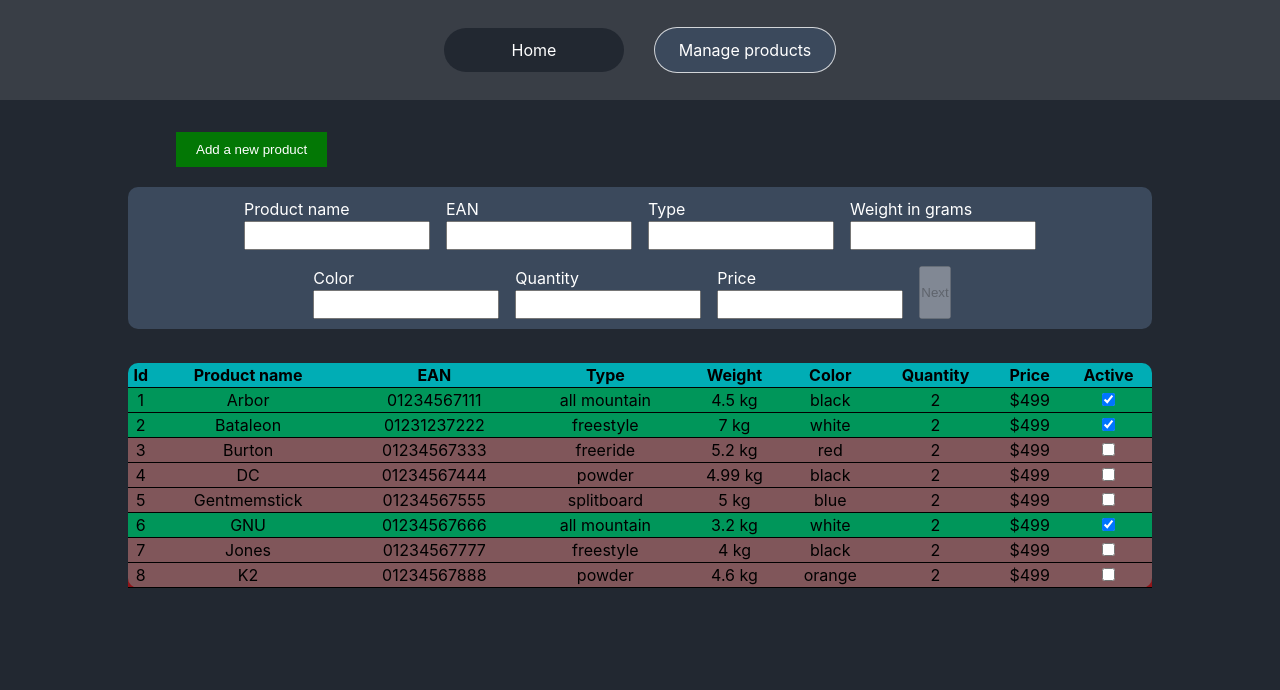
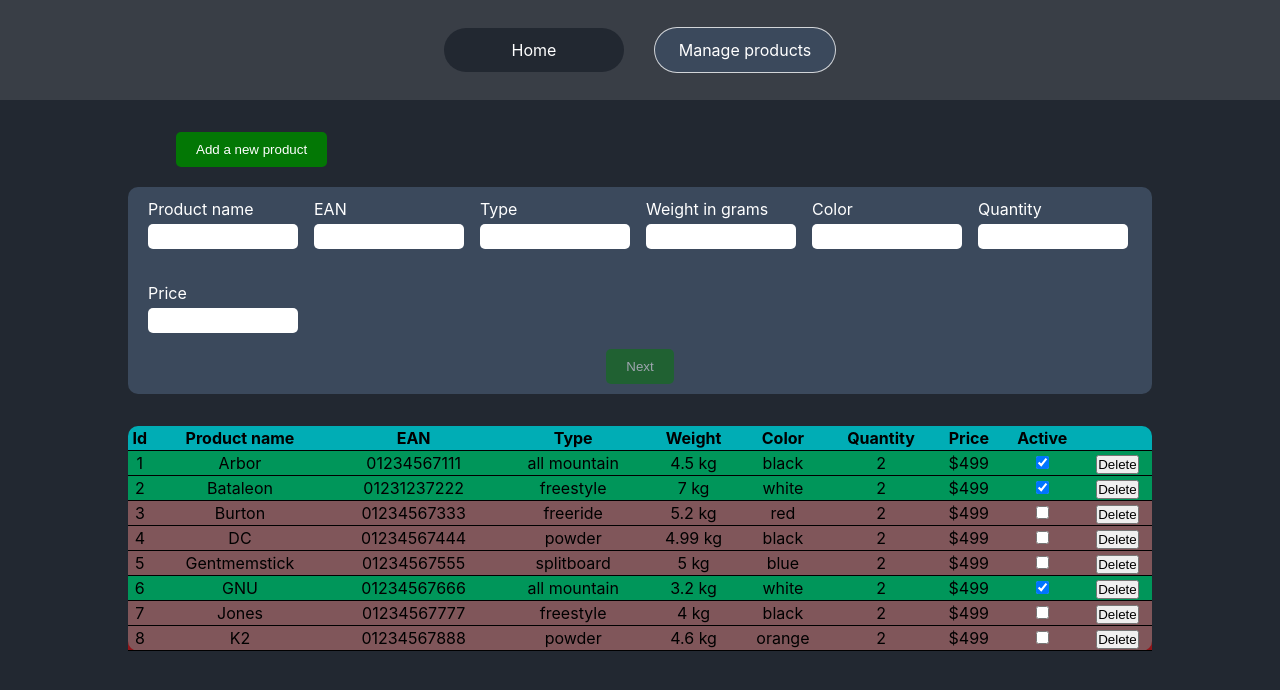
Before and after one commit to Clawetoora/react-typescript-warehouse-managing-system, a React (Vite) app: page /products in a window 1280 px wide. Both pictures are taken after a click on the button "Add a new product". Shown: the top 690 px of the page. Built offline with nearby package versions, Linux system fonts and the light colour scheme.

Commit message:
added delete function, and styled add new product form a bit

```diff
--- a/src/App.scss
+++ b/src/App.scss
@@ -1,11 +1,11 @@
+* {
+  margin: 0;
+  padding: 0;
+}
 #root {
   max-width: 1280px;
   margin: 0 auto;
   text-align: center;
-}
-* {
-  margin: 0;
-  padding: 0;
 }
 
 .App {
--- a/src/components/AddNewProductForm.module.scss
+++ b/src/components/AddNewProductForm.module.scss
@@ -1,20 +1,35 @@
+.container {
+  background-color: #3b495c;
+  padding: 10px 20px;
+  border-radius: 10px;
+  margin-bottom: 1rem;
+  margin-top: 20px;
+  display: flex;
+  flex-direction: column;
+  align-items: center;
+}
 .form {
-  margin-top: 20px;
-  background-color: #3b495c;
   display: flex;
   flex-wrap: wrap;
-  justify-content: center;
+  // justify-content: center;
   gap: 1rem;
-  padding: 10px 20px;
-  border-radius: 10px;
+  row-gap: 2rem;
+  margin: 0 auto;
+  margin-bottom: 1rem;
   .input-container {
     color: White;
     display: flex;
     flex-direction: column;
     text-align: left;
+    width: 150px;
+    position: relative;
+
     input {
+      margin-top: 3px;
       padding-left: 5px;
       height: 25px;
+      border: none;
+      border-radius: 5px;
       &::placeholder {
         padding-left: 5px;
         color: rgba(255, 255, 255, 0.438);
@@ -24,8 +39,52 @@
 }
 
 .validation {
+  position: absolute;
   text-align: center;
   margin-top: 3px;
   font-size: 12px;
   color: red;
+  z-index: 1;
+  top: 50px;
+  &-hidden {
+    position: absolute;
+    top: 50px;
+    text-align: center;
+    margin-top: 3px;
+    font-size: 12px;
+    color: red;
+    z-index: 1;
+    opacity: 0;
+  }
 }
+
+.button {
+  text-decoration: none;
+  color: white;
+  background-color: rgba(0, 128, 0, 0.9);
+  padding: 10px 20px;
+  transition: all 0.3s;
+  text-align: center;
+  border: none;
+  border-radius: 5px;
+  &:visited {
+    color: white;
+  }
+  &:hover {
+    transform: translateY(-3px);
+    box-shadow: 0 10px 20px rgba(0, 0, 0, 0.4);
+  }
+  &:active {
+    transform: translateY(-1px);
+    box-shadow: 0 10px 10px rgba(0, 0, 0, 0.4);
+  }
+  &:disabled {
+    opacity: 0.5;
+    background-color: rgba(0, 128, 0, 0.9);
+    transition: all 1s;
+    &:hover {
+      transform: none;
+      box-shadow: none;
+    }
+  }
+}
--- a/src/components/AddNewProductForm.tsx
+++ b/src/components/AddNewProductForm.tsx
@@ -5,7 +5,7 @@
 interface Product {
   id: number;
   name: string;
-  ean: number;
+  ean: number | string;
   type: string;
   weight: number;
   color: string;
@@ -28,7 +28,7 @@
   const [newProduct, setNewProduct] = useState<Product>({
     id: 0,
     name: "",
-    ean: 0,
+    ean: "",
     type: "",
     weight: 0,
     color: "",
@@ -55,6 +55,7 @@
   // }, [products]);
 
   return (
+    <div className={styles.container}>
       <form action="" className={styles.form}>
         <div className={styles["input-container"]}>
           <label htmlFor="product-name">Product name</label>
@@ -83,10 +84,14 @@
           {touched ? (
             newProduct?.ean.toString().length != 10 ? (
               <p className={styles.validation}>
-              Code length: {newProduct?.ean.toString().length} must be 10 digits
+                Code length: {newProduct?.ean.toString().length}, must be 10
+                digits.
               </p>
             ) : (
-            ""
+              <p className={styles["validation-hidden"]}>
+                Code length: {newProduct?.ean.toString().length}, must be 10
+                digits.
+              </p>
             )
           ) : (
             ""
@@ -155,7 +160,9 @@
             min={0}
           />
         </div>
+      </form>
       <button
+        className={styles.button}
         disabled={valid}
         onClick={(e) => {
           e.preventDefault();
@@ -169,10 +176,6 @@
       >
         Next
       </button>
-      <p>
-        {newProduct.color}
-        {newProduct.name}
-      </p>
-    </form>
+    </div>
   );
 }
--- a/src/components/ManageTable.module.scss
+++ b/src/components/ManageTable.module.scss
@@ -46,6 +46,7 @@
   transition: all 0.3s;
   text-align: center;
   border: none;
+  border-radius: 5px;
   &:visited {
     color: white;
   }
@@ -62,14 +63,14 @@
 .hide {
   width: 100%;
   opacity: 0;
-  height: 0;
+  max-height: 0;
   transition: all 0.5s;
   z-index: 0;
 }
 
 .show {
   width: 100%;
-  height: 180px;
+  max-height: 800px;
   opacity: 100;
   transition: all 0.5s;
   z-index: 0;
--- a/src/components/ManageTable.tsx
+++ b/src/components/ManageTable.tsx
@@ -5,7 +5,7 @@
 interface Product {
   id: number;
   name: string;
-  ean: number;
+  ean: number | string;
   type: string;
   weight: number;
   color: string;
@@ -66,7 +66,7 @@
               <tr
                 key={product.id}
                 className={product.active ? styles.active : styles.inactive}
-                onClick={() => setProductActive(product)}
+                // onClick={() => setProductActive(product)}
               >
                 <td>{product.id}</td>
                 <td>{product.name}</td>
@@ -85,6 +85,15 @@
                     checked={product.active}
                   />
                 </td>
+                <td>
+                  <button
+                    onClick={() => {
+                      setProducts(products.filter((x) => x.id !== product.id));
+                    }}
+                  >
+                    Delete
+                  </button>
+                </td>
               </tr>
             );
           })}
```
Lines whose indentation alone changed are shown as unchanged.
